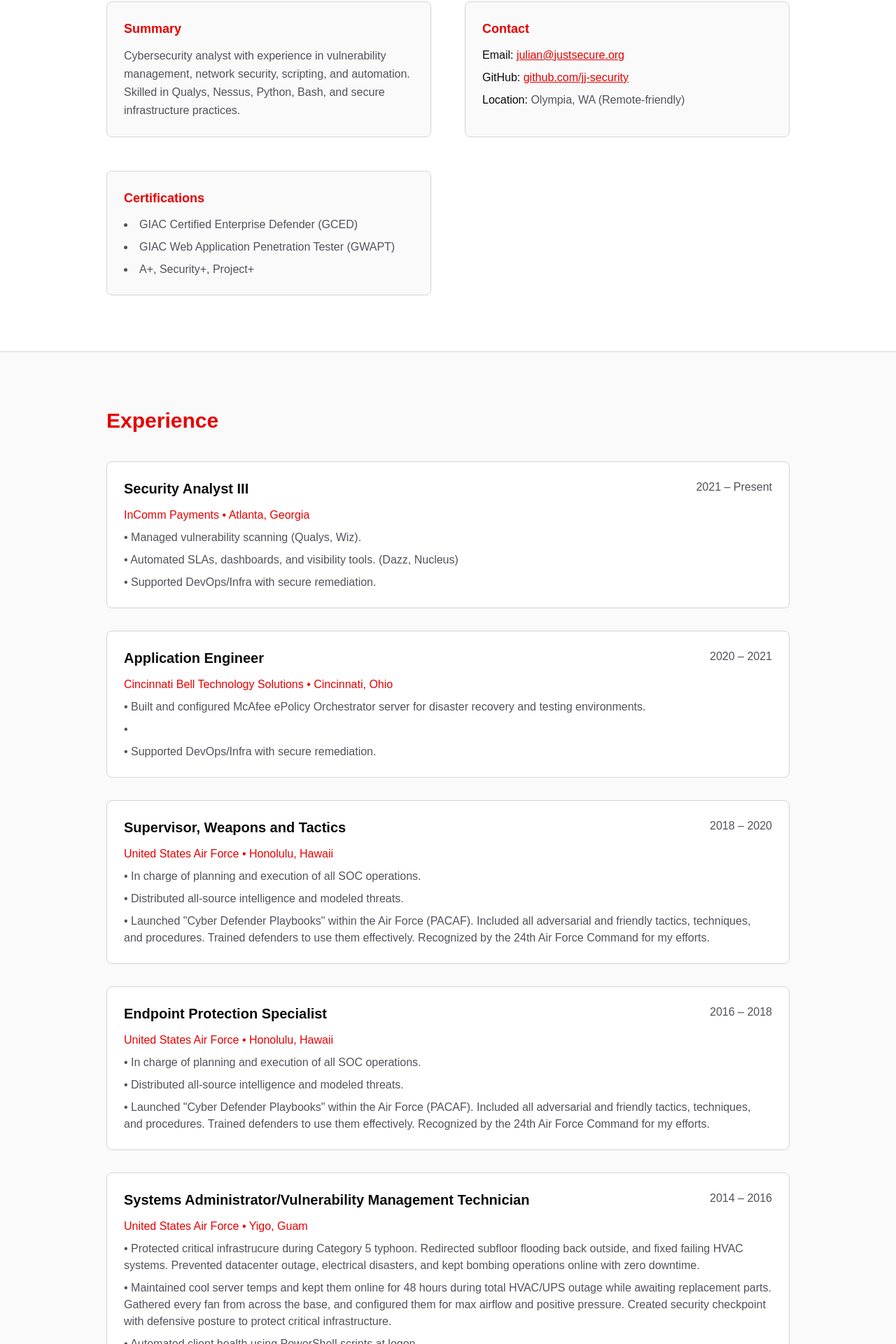
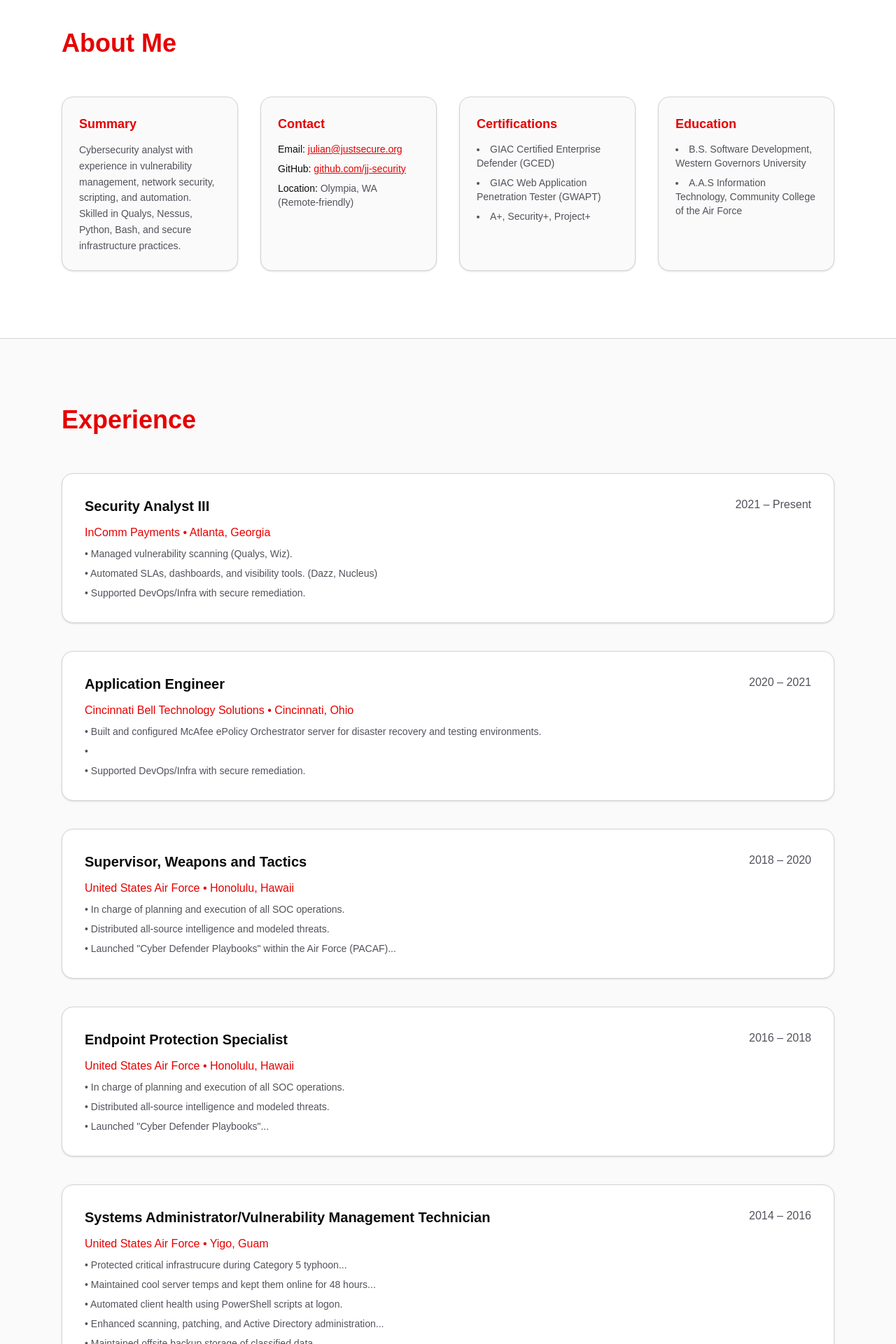
Before and after one commit to jj-security/resume-site, a Next.js app: page / in a window 1280 px wide. Shown: the part 715-2635 px from the top of the page at 70% size. Built offline with nearby package versions, Linux system fonts and the light colour scheme.

Commit message:
updated main page and reading list

```diff
--- a/app/page.tsx
+++ b/app/page.tsx
@@ -4,26 +4,25 @@
 export default function Home() {
   return (
     <>
-
       <main className="bg-background">
 
         {/* ============================= */}
-        {/* HERO SECTION                  */}
+        {/* HERO (modernized styling only) */}
         {/* ============================= */}
         <section
           id="hero"
-          className="h-[500px] flex items-center justify-center bg-background border-b border-border"
+          className="min-h-[600px] flex items-center justify-center bg-gradient-to-b from-panel/40 to-background border-b border-border"
         >
           <div className="text-center max-w-4xl mx-auto px-6">
-            <h1 className="text-5xl md:text-6xl font-bold mb-4 text-foreground">
+            <h1 className="text-6xl md:text-7xl font-extrabold tracking-tight mb-4 text-foreground">
               <span className="text-primary">Julian Johnson</span>
             </h1>
 
-            <p className="text-xl text-muted mb-6">
+            <p className="text-xl md:text-2xl text-muted mb-6">
               Security Analyst
             </p>
 
-            <p className="max-w-xl mx-auto text-muted leading-relaxed">
+            <p className="max-w-xl mx-auto text-muted leading-relaxed text-lg">
               Practical, technical, and automation-driven security professional focused on
               vulnerability management, hardening, endpoint protection, and hands-on defense
               in hybrid environments.
@@ -32,19 +31,19 @@
         </section>
 
         {/* ============================= */}
-        {/* ABOUT SECTION                 */}
+        {/* ABOUT SECTION (modern cards)  */}
         {/* ============================= */}
-        <section id="about" className="py-20 bg-panel border-b border-border">
-          <div className="container mx-auto px-6 max-w-5xl">
+        <section id="about" className="py-24 bg-panel border-b border-border">
+          <div className="container mx-auto px-6 max-w-6xl">
 
-            <h2 className="text-3xl font-bold text-primary mb-10">About Me</h2>
+            <h2 className="text-4xl font-bold text-primary mb-14">About Me</h2>
 
-            <div className="grid md:grid-cols-2 gap-12">
+            <div className="grid md:grid-cols-2 lg:grid-cols-4 gap-8">
 
               {/* Summary */}
-              <div className="bg-background border border-border p-6 rounded-lg">
+              <div className="bg-background border border-border p-6 rounded-2xl shadow-sm">
                 <h3 className="text-primary font-semibold mb-3 text-lg">Summary</h3>
-                <p className="text-muted leading-relaxed">
+                <p className="text-muted leading-relaxed text-sm">
                   Cybersecurity analyst with experience in vulnerability management, network
                   security, scripting, and automation. Skilled in Qualys, Nessus, Python, Bash,
                   and secure infrastructure practices.
@@ -52,9 +51,9 @@
               </div>
 
               {/* Contact */}
-              <div className="bg-background border border-border p-6 rounded-lg">
+              <div className="bg-background border border-border p-6 rounded-2xl shadow-sm">
                 <h3 className="text-primary font-semibold mb-3 text-lg">Contact</h3>
-                <ul className="space-y-2 text-muted">
+                <ul className="space-y-2 text-muted text-sm">
                   <li>
                     <span className="font-medium text-foreground">Email:</span>{" "}
                     <a
@@ -82,31 +81,40 @@
               </div>
 
               {/* Certifications */}
-              <div className="bg-background border border-border p-6 rounded-lg">
+              <div className="bg-background border border-border p-6 rounded-2xl shadow-sm">
                 <h3 className="text-primary font-semibold mb-3 text-lg">Certifications</h3>
-
-                <ul className="list-disc list-inside space-y-2 text-muted">
+                <ul className="list-disc list-inside space-y-2 text-muted text-sm">
                   <li>GIAC Certified Enterprise Defender (GCED)</li>
                   <li>GIAC Web Application Penetration Tester (GWAPT)</li>
                   <li>A+, Security+, Project+</li>
                 </ul>
               </div>
+
+              {/* Education */}
+              <div className="bg-background border border-border p-6 rounded-2xl shadow-sm">
+                <h3 className="text-primary font-semibold mb-3 text-lg">Education</h3>
+                <ul className="list-disc list-inside space-y-2 text-muted text-sm">
+                  <li>B.S. Software Development, Western Governors University</li>
+                  <li>A.A.S Information Technology, Community College of the Air Force</li>
+                </ul>
+              </div>
+
             </div>
           </div>
         </section>
 
         {/* ============================= */}
-        {/* EXPERIENCE SECTION            */}
+        {/* EXPERIENCE (modern spacing)   */}
         {/* ============================= */}
-        <section id="experience" className="py-20 bg-background border-b border-border">
-          <div className="container mx-auto px-6 max-w-5xl">
+        <section id="experience" className="py-24 bg-background border-b border-border">
+          <div className="container mx-auto px-6 max-w-6xl">
 
-            <h2 className="text-3xl font-bold text-primary mb-10">Experience</h2>
+            <h2 className="text-4xl font-bold text-primary mb-14">Experience</h2>
 
-            <div className="space-y-8">
+            <div className="space-y-10">
+
               {/* Job 1 */}
-
-              <div className="bg-panel border border-border p-6 rounded-lg">
+              <div className="bg-panel border border-border p-8 rounded-2xl shadow-sm">
                 <div className="flex justify-between mb-3">
                   <h3 className="text-xl font-semibold text-foreground">
                     Security Analyst III
@@ -114,8 +122,7 @@
                   <span className="text-muted">2021 – Present</span>
                 </div>
                 <p className="text-primary mb-2">InComm Payments • Atlanta, Georgia</p>
-
-                <ul className="space-y-2 text-muted">
+                <ul className="space-y-2 text-muted text-sm">
                   <li>• Managed vulnerability scanning (Qualys, Wiz).</li>
                   <li>• Automated SLAs, dashboards, and visibility tools. (Dazz, Nucleus)</li>
                   <li>• Supported DevOps/Infra with secure remediation.</li>
@@ -123,8 +130,7 @@
               </div>
 
               {/* Job 2 */}
-
-              <div className="bg-panel border border-border p-6 rounded-lg">
+              <div className="bg-panel border border-border p-8 rounded-2xl shadow-sm">
                 <div className="flex justify-between mb-3">
                   <h3 className="text-xl font-semibold text-foreground">
                     Application Engineer
@@ -132,8 +138,7 @@
                   <span className="text-muted">2020 – 2021</span>
                 </div>
                 <p className="text-primary mb-2"> Cincinnati Bell Technology Solutions • Cincinnati, Ohio</p>
-
-                <ul className="space-y-2 text-muted">
+                <ul className="space-y-2 text-muted text-sm">
                   <li>• Built and configured McAfee ePolicy Orchestrator server for disaster recovery and testing environments.</li>
                   <li>• </li>
                   <li>• Supported DevOps/Infra with secure remediation.</li>
@@ -141,8 +146,7 @@
               </div>
 
               {/* Job 3 */}
-
-              <div className="bg-panel border border-border p-6 rounded-lg">
+              <div className="bg-panel border border-border p-8 rounded-2xl shadow-sm">
                 <div className="flex justify-between mb-3">
                   <h3 className="text-xl font-semibold text-foreground">
                     Supervisor, Weapons and Tactics
@@ -150,17 +154,15 @@
                   <span className="text-muted">2018 – 2020</span>
                 </div>
                 <p className="text-primary mb-2"> United States Air Force • Honolulu, Hawaii</p>
-
-                <ul className="space-y-2 text-muted">
+                <ul className="space-y-2 text-muted text-sm">
                   <li>• In charge of planning and execution of all SOC operations.</li>
                   <li>• Distributed all-source intelligence and modeled threats.</li>
-                  <li>• Launched "Cyber Defender Playbooks" within the Air Force (PACAF). Included all adversarial and friendly tactics, techniques, and procedures. Trained defenders to use them effectively. Recognized by the 24th Air Force Command for my efforts.</li>
+                  <li>• Launched "Cyber Defender Playbooks" within the Air Force (PACAF)...</li>
                 </ul>
               </div>
 
               {/* Job 4 */}
-
-              <div className="bg-panel border border-border p-6 rounded-lg">
+              <div className="bg-panel border border-border p-8 rounded-2xl shadow-sm">
                 <div className="flex justify-between mb-3">
                   <h3 className="text-xl font-semibold text-foreground">
                     Endpoint Protection Specialist
@@ -168,17 +170,15 @@
                   <span className="text-muted">2016 – 2018</span>
                 </div>
                 <p className="text-primary mb-2"> United States Air Force • Honolulu, Hawaii</p>
-
-                <ul className="space-y-2 text-muted">
+                <ul className="space-y-2 text-muted text-sm">
                   <li>• In charge of planning and execution of all SOC operations.</li>
                   <li>• Distributed all-source intelligence and modeled threats.</li>
-                  <li>• Launched "Cyber Defender Playbooks" within the Air Force (PACAF). Included all adversarial and friendly tactics, techniques, and procedures. Trained defenders to use them effectively. Recognized by the 24th Air Force Command for my efforts.</li>
+                  <li>• Launched "Cyber Defender Playbooks"...</li>
                 </ul>
               </div>
 
               {/* Job 5 */}
-
-              <div className="bg-panel border border-border p-6 rounded-lg">
+              <div className="bg-panel border border-border p-8 rounded-2xl shadow-sm">
                 <div className="flex justify-between mb-3">
                   <h3 className="text-xl font-semibold text-foreground">
                     Systems Administrator/Vulnerability Management Technician
@@ -186,18 +186,14 @@
                   <span className="text-muted">2014 – 2016</span>
                 </div>
                 <p className="text-primary mb-2"> United States Air Force • Yigo, Guam</p>
-
-                <ul className="space-y-2 text-muted">
-                  <li>• Protected critical infrastrucure during Category 5 typhoon. Redirected subfloor flooding back outside, and fixed failing HVAC systems. Prevented datacenter outage, electrical disasters, and kept bombing operations online with zero downtime.</li>
-                  <li>• Maintained cool server temps and kept them online for 48 hours during total HVAC/UPS outage while awaiting replacement parts. Gathered every fan from across the base, and configured them for max airflow and positive pressure. Created security checkpoint with defensive posture to protect critical infrastructure.</li>
+                <ul className="space-y-2 text-muted text-sm">
+                  <li>• Protected critical infrastrucure during Category 5 typhoon...</li>
+                  <li>• Maintained cool server temps and kept them online for 48 hours...</li>
                   <li>• Automated client health using PowerShell scripts at logon.</li>
-                  <li>• Enhanced scanning, patching, and Active Directory administration using scripts. Passing cyber readiness inspection (DISA CCRI) with 95% compliance rating.</li>
-                  <li>• Maintained offsite backup storage of classified data in accordance with our data retention and disaster recovery plans. </li>
+                  <li>• Enhanced scanning, patching, and Active Directory administration...</li>
+                  <li>• Maintained offsite backup storage of classified data...</li>
                 </ul>
               </div>
-
-
-              {/* More jobs as needed... */}
 
             </div>
           </div>
@@ -206,28 +202,29 @@
         {/* ============================= */}
         {/* SKILLS SECTION                */}
         {/* ============================= */}
-        <section id="skills" className="py-20 bg-panel border-b border-border">
-          <div className="container mx-auto px-6 max-w-5xl">
-            <h2 className="text-3xl font-bold text-primary mb-10">Skills</h2>
+        <section id="skills" className="py-24 bg-panel border-b border-border">
+          <div className="container mx-auto px-6 max-w-6xl">
+
+            <h2 className="text-4xl font-bold text-primary mb-14">Skills</h2>
 
             <div className="grid md:grid-cols-3 gap-8">
 
-              <div className="bg-background border border-border p-6 rounded-lg">
+              <div className="bg-background border border-border p-6 rounded-2xl shadow-sm">
                 <h3 className="text-primary mb-3 font-semibold">Security Tools + Languages</h3>
-                <ul className="text-muted space-y-2">
+                <ul className="text-muted space-y-2 text-sm">
                   <li>• Qualys, Nessus, Retina</li>
                   <li>• Wiz, Dazz, Nucleus</li>
                   <li>• SIEM/Log Analysis (Splunk, Exabeam, ELK)</li>
-                  <li>• Trellix ePolicy Orchestrator (f.k.a. McAfee) and suite of EDR products (HIPS, PA, VSE, Agent)</li>
+                  <li>• Trellix ePolicy Orchestrator...</li>
                   <li>• CommVault + ADIC Scalar</li>
                   <li>• Python, Bash, PowerShell</li>
                   <li>• Copilot, OpenAI</li>
                 </ul>
               </div>
 
-              <div className="bg-background border border-border p-6 rounded-lg">
+              <div className="bg-background border border-border p-6 rounded-2xl shadow-sm">
                 <h3 className="text-primary mb-3 font-semibold">Infrastructure</h3>
-                <ul className="text-muted space-y-2">
+                <ul className="text-muted space-y-2 text-sm">
                   <li>• Linux (Ubuntu, RHEL, Kali)</li>
                   <li>• Windows Server</li>
                   <li>• Docker</li>
@@ -241,51 +238,51 @@
         {/* ============================= */}
         {/* PROJECTS SECTION              */}
         {/* ============================= */}
-        <section id="projects" className="py-20 bg-background border-b border-border">
-          <div className="container mx-auto px-6 max-w-5xl">
+        {/* <section id="projects" className="py-24 bg-background border-b border-border">
+          <div className="container mx-auto px-6 max-w-6xl">
 
-            <h2 className="text-3xl font-bold text-primary mb-10">Projects</h2>
+            <h2 className="text-4xl font-bold text-primary mb-14">Projects</h2>
 
             <div className="grid md:grid-cols-2 gap-8">
 
-              <div className="bg-panel border border-border p-6 rounded-lg">
+              <div className="bg-panel border border-border p-6 rounded-2xl shadow-sm">
                 <h3 className="text-lg font-semibold text-foreground mb-2">
                   Vulnerability SLA Dashboard
                 </h3>
-                <p className="text-muted mb-3">
+                <p className="text-muted mb-3 text-sm">
                   Python-based reporting tool for SLA evaluation and visibility.
                 </p>
               </div>
 
-              <div className="bg-panel border border-border p-6 rounded-lg">
+              <div className="bg-panel border border-border p-6 rounded-2xl shadow-sm">
                 <h3 className="text-lg font-semibold text-foreground mb-2">
                   Network Hardening Lab
                 </h3>
-                <p className="text-muted mb-3">
+                <p className="text-muted mb-3 text-sm">
                   VLAN-segmented lab used to simulate production-style enterprise architectures.
                 </p>
               </div>
 
             </div>
           </div>
-        </section>
+        </section> */}
 
         {/* ============================= */}
         {/* CONTACT SECTION               */}
         {/* ============================= */}
-        <section id="contact" className="py-20 bg-panel">
+        <section id="contact" className="py-24 bg-panel">
           <div className="container mx-auto px-6 max-w-4xl text-center">
 
-            <h2 className="text-3xl font-bold text-primary mb-10">Contact</h2>
+            <h2 className="text-4xl font-bold text-primary mb-10">Contact</h2>
 
-            <div className="bg-background border border-border p-8 rounded-lg max-w-xl mx-auto">
+            <div className="bg-background border border-border p-10 rounded-2xl shadow-sm max-w-xl mx-auto">
               <p className="text-muted mb-6">
                 Always open to opportunities or collaboration. Feel free to reach out.
               </p>
 
               <a
                 href="mailto:julian@justsecure.org"
-                className="inline-block bg-primary hover:bg-primary-dark text-foreground px-6 py-3 rounded transition"
+                className="inline-block bg-primary hover:bg-primary-dark text-foreground px-6 py-3 rounded-xl transition"
               >
                 Contact Me
               </a>
--- a/app/reading_list/page.tsx
+++ b/app/reading_list/page.tsx
@@ -9,17 +9,37 @@
           Reading List
         </h1>
 
+        <h3 className="text-secondary mb-10">
+          Below is a list of the books I have recently read and enjoyed.
+        </h3>
+
         <div className="space-y-8">
 
           <section className="bg-panel border border-border p-6 rounded-lg">
             <ul className="list-disc list-inside space-y-3 text-muted">
+
               <li>
-                <span className="text-foreground font-medium">Analogia</span> — George Dyson
+                <a
+                  href="https://www.amazon.com/Analogia-Emergence-Technology-Programmable-Control/dp/0374104867"
+                  target="_blank"
+                  className="text-primary hover:text-primary-light underline font-medium"
+                >
+                  Analogia: The Emergence of Technology Beyond Programmable Control
+                </a>{" "}
+                — George Dyson
               </li>
 
               <li>
-                <span className="text-foreground font-medium">Superintelligence</span> — Nick Bostrom
+                <a
+                  href="https://www.amazon.com/Superintelligence-Dangers-Strategies-Nick-Bostrom/dp/0198739834"
+                  target="_blank"
+                  className="text-primary hover:text-primary-light underline font-medium"
+                >
+                  Superintelligence: Paths, Dangers, Strategies
+                </a>{" "}
+                — Nick Bostrom
               </li>
+
             </ul>
           </section>
 
```
